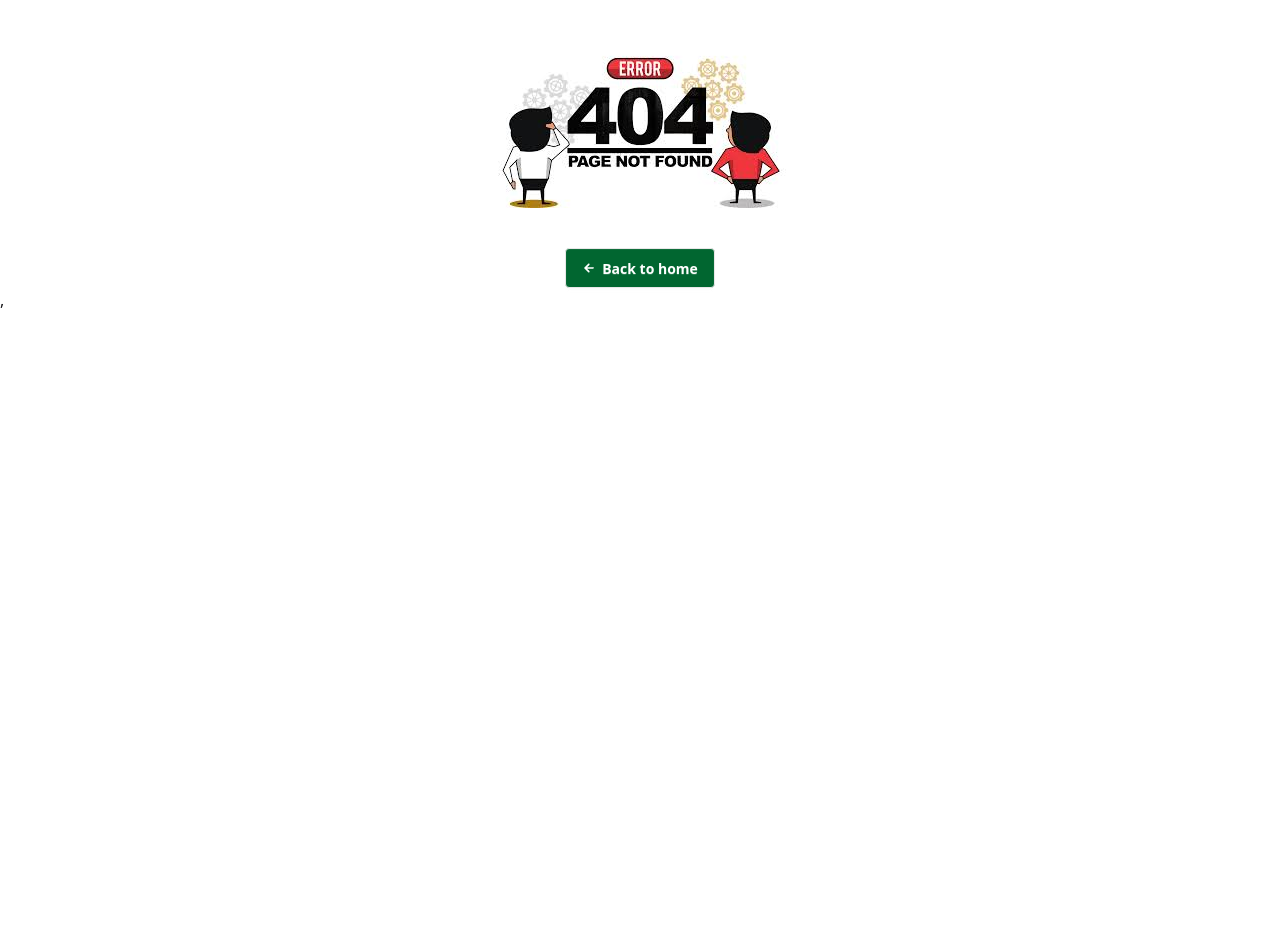
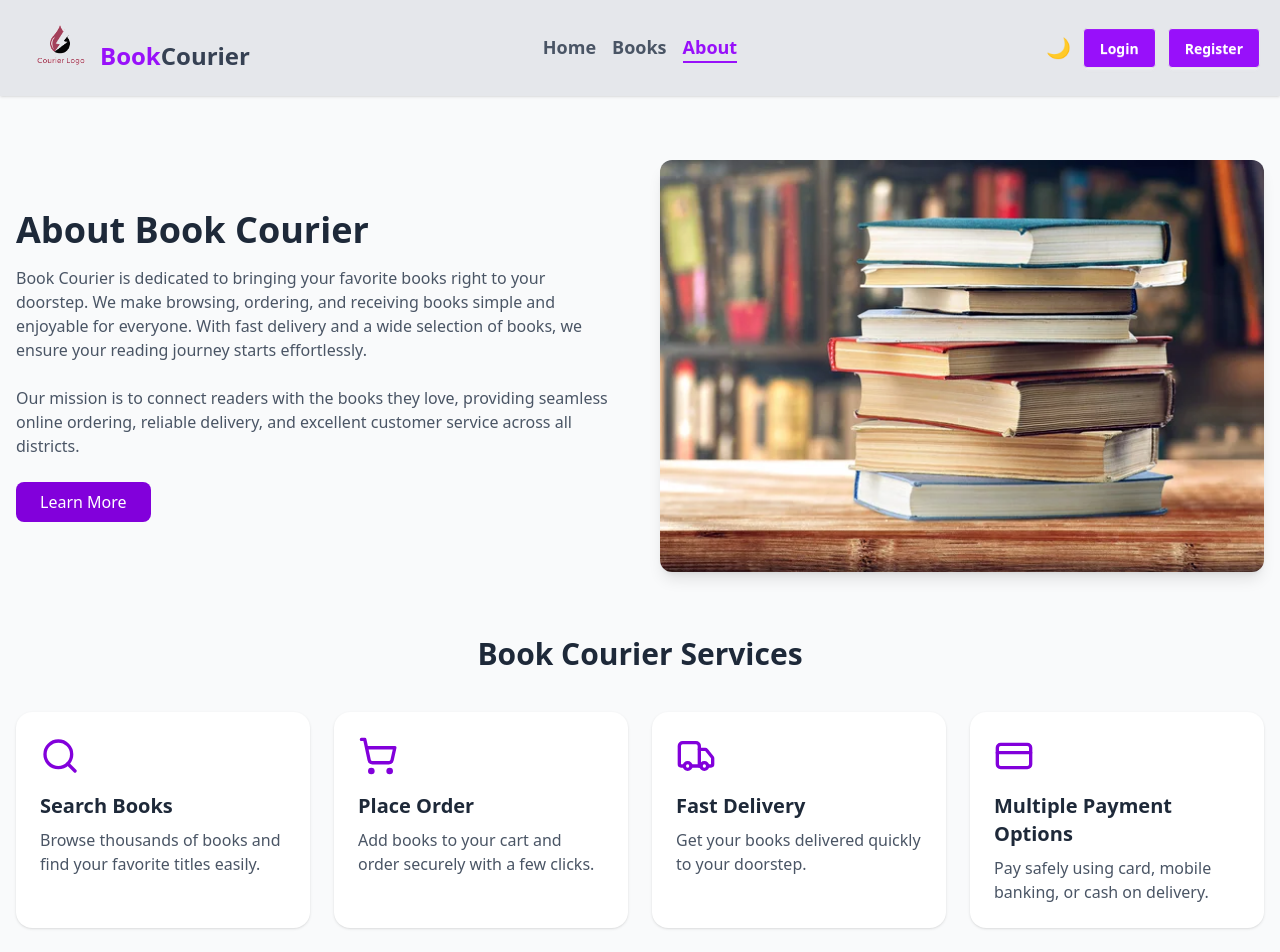
Before and after one commit to Tamanna-salma/Book-Courier-project-, a React app: page /about in a window 1280 px wide. Shown: the top 952 px of the page. Before the commit the page ends 800 px from the top, so only its background shows below. Built offline with nearby package versions, Linux system fonts and the light colour scheme; no server answers; the HTML template or start-up script is replaced by a standard one.

Commit message:
about section added

```diff
--- /dev/null
+++ b/src/Pages/About.jsx
@@ -0,0 +1,57 @@
+import React from "react";
+import { motion } from "framer-motion";
+import aboutImage from "../assets/books.jpg";
+import Service from "./Service";
+
+const About = () => {
+  return (
+    <section className="py-16 bg-gray-50">
+      <div className="max-w-7xl mx-auto px-4 grid md:grid-cols-2 gap-10 items-center">
+
+        {/* Text Content */}
+        <motion.div
+          initial={{ opacity: 0, x: -50 }}
+          whileInView={{ opacity: 1, x: 0 }}
+          transition={{ duration: 0.6 }}
+          viewport={{ once: true }}
+        >
+          <h2 className="text-3xl md:text-4xl font-bold mb-4 text-gray-800">
+            About Book Courier
+          </h2>
+          <p className="text-gray-600 mb-6">
+            Book Courier is dedicated to bringing your favorite books right to
+            your doorstep. We make browsing, ordering, and receiving books
+            simple and enjoyable for everyone. With fast delivery and a wide
+            selection of books, we ensure your reading journey starts effortlessly.
+          </p>
+          <p className="text-gray-600 mb-6">
+            Our mission is to connect readers with the books they love,
+            providing seamless online ordering, reliable delivery, and excellent
+            customer service across all districts.
+          </p>
+          <button className="bg-purple-700 text-white px-6 py-2 rounded-lg hover:bg-purple-800 transition">
+            Learn More
+          </button>
+        </motion.div>
+
+        {/* Image */}
+        <motion.div
+          initial={{ opacity: 0, x: 50 }}
+          whileInView={{ opacity: 1, x: 0 }}
+          transition={{ duration: 0.6 }}
+          viewport={{ once: true }}
+        >
+          <img
+            src={aboutImage}
+            alt="About Book Courier"
+            className="rounded-xl shadow-lg w-full"
+          />
+        </motion.div>
+
+      </div>
+      <Service></Service>
+    </section>
+  );
+};
+
+export default About;
--- a/src/Pages/Home/Home.jsx
+++ b/src/Pages/Home/Home.jsx
@@ -4,7 +4,9 @@ import Books from '../books/Books'
 import BookDetails from '../books/BookDetails'
 import Coverage from '../Coverage'
 import WhyBookCourier from './WhyBookCourier'
-import Works from '../Stats'
+import Stats from '../Stats'
+// import Service from '../Service'
+
 
 
 const Home = () => {
@@ -15,7 +17,9 @@ const Home = () => {
         <Coverage></Coverage>
         <WhyBookCourier></WhyBookCourier>
         <BookDetails></BookDetails>
-        <Works></Works>
+        <Stats></Stats>
+        {/* <Service></Service> */}
+
 
 
     </div>
--- /dev/null
+++ b/src/Pages/Service.jsx
@@ -0,0 +1,77 @@
+import React from "react";
+import { motion } from "framer-motion";
+import { Search, ShoppingCart, Truck, CreditCard } from "lucide-react";
+
+const services = [
+  {
+    icon: <Search className="w-10 h-10 text-purple-700" />,
+    title: "Search Books",
+    desc: "Browse thousands of books and find your favorite titles easily.",
+  },
+  {
+    icon: <ShoppingCart className="w-10 h-10 text-purple-700" />,
+    title: "Place Order",
+    desc: "Add books to your cart and order securely with a few clicks.",
+  },
+  {
+    icon: <Truck className="w-10 h-10 text-purple-700" />,
+    title: "Fast Delivery",
+    desc: "Get your books delivered quickly to your doorstep.",
+  },
+  {
+    icon: <CreditCard className="w-10 h-10 text-purple-700" />,
+    title: "Multiple Payment Options",
+    desc: "Pay safely using card, mobile banking, or cash on delivery.",
+  },
+];
+
+const container = {
+  hidden: { opacity: 0 },
+  show: { opacity: 1, transition: { staggerChildren: 0.2 } },
+};
+
+const item = {
+  hidden: { opacity: 0, y: 40 },
+  show: { opacity: 1, y: 0 },
+};
+
+const Service = () => {
+  return (
+    <section className="py-16 bg-gray-50">
+      <motion.h2
+        initial={{ opacity: 0, y: -30 }}
+        whileInView={{ opacity: 1, y: 0 }}
+        transition={{ duration: 0.6 }}
+        viewport={{ once: true }}
+        className="text-3xl font-bold text-center mb-10 text-gray-800"
+      >
+       Book Courier Services
+      </motion.h2>
+
+      <motion.div
+        variants={container}
+        initial="hidden"
+        whileInView="show"
+        viewport={{ once: true }}
+        className="max-w-7xl mx-auto grid grid-cols-1 md:grid-cols-3 lg:grid-cols-4 gap-6 px-4"
+      >
+        {services.map((service, i) => (
+          <motion.div
+            key={i}
+            variants={item}
+            whileHover={{ scale: 1.05 }}
+            className="bg-white p-6 rounded-2xl shadow hover:shadow-xl transition cursor-pointer"
+          >
+            <div className="mb-4">{service.icon}</div>
+            <h3 className="text-xl font-semibold mb-2 text-gray-800">
+              {service.title}
+            </h3>
+            <p className="text-gray-600">{service.desc}</p>
+          </motion.div>
+        ))}
+      </motion.div>
+    </section>
+  );
+};
+
+export default Service;
--- a/src/Pages/Shared/Navber.jsx
+++ b/src/Pages/Shared/Navber.jsx
@@ -50,6 +50,17 @@ const Navbar = () => {
         }
       >
         Books
+      </NavLink>
+
+      <NavLink
+        to="/about"
+        className={({ isActive }) =>
+          isActive
+            ? "text-purple-600 border-b-2 border-purple-600 text-lg font-bold"
+            : "text-gray-600 text-lg font-bold hover:text-purple-600"
+        }
+      >
+        About
       </NavLink>
 
       {user && (
--- a/src/Routes/Router.jsx
+++ b/src/Routes/Router.jsx
@@ -11,7 +11,7 @@ import PrivateRoute from "./PrivateRoute";
 import BookDetails from "../Pages/books/BookDetails";
 import Coverage from "../Pages/Coverage";
 import AllBooks from "../Pages/AllBooks";
-import Works from "../Pages/Stats";
+import About from "../Pages/About";
 
  const router = createBrowserRouter([
   {
@@ -27,8 +27,8 @@ import Works from "../Pages/Stats";
         element:<AllBooks></AllBooks>
       },
       {
-        path:'/works',
-        element:<Works></Works>
+        path:'/about',
+        element:<About></About>
 
       },
 
```
Also changed, not shown: src/assets/books.jpg (added).
